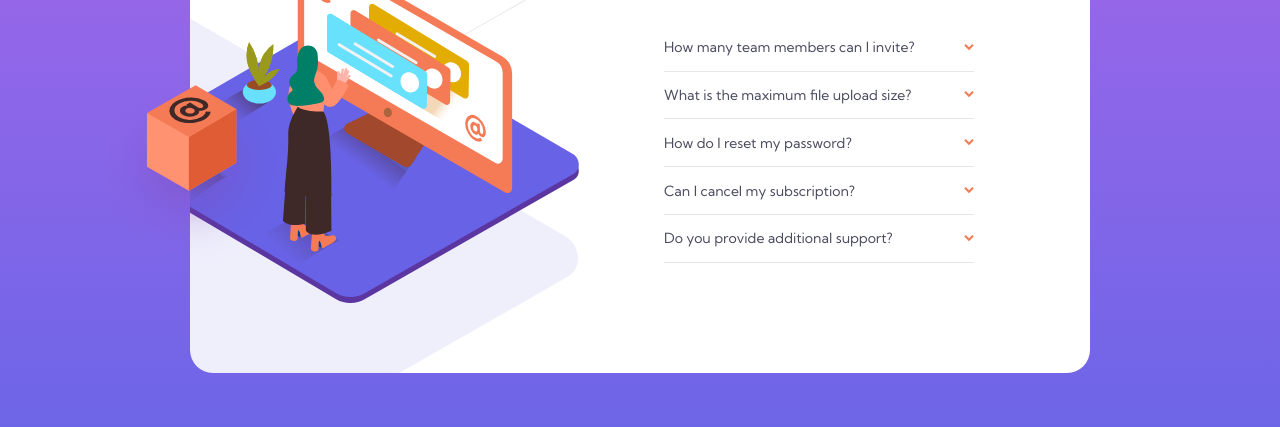
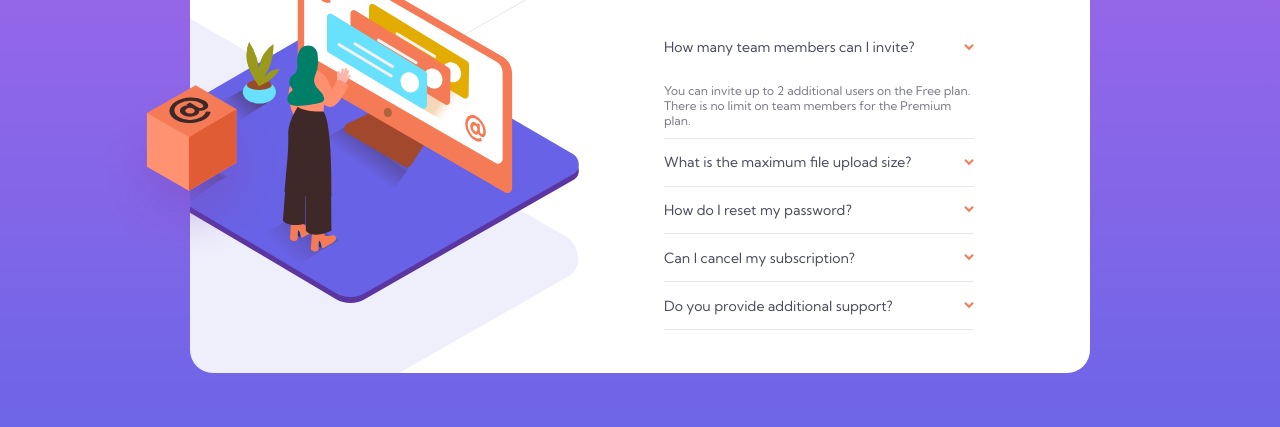
Before and after one commit to marijanagardovic/bonus-2, a plain HTML site: page index.html in a window 1280 px wide. Both pictures are taken after a click on the element "How many team members can I invite?". Shown: the part 277-704 px from the top of the page. Drawn offline with Linux system fonts and the light colour scheme.

Commit message:
added style for active questions

```diff
--- a/index.html
+++ b/index.html
@@ -18,7 +18,7 @@
         <div class="card-body">
             <h1 class="title">FAQ</h1>
             <div class="questions">
-                <div class="question-answer">
+                <div class="questionanswer">
                     <div class="question">
                         <h3 class="question-title">How many team members can I invite?</h3>
                         <img src="images/icon-arrow-down.svg" alt="arrow">
@@ -27,7 +27,7 @@
                         <p>You can invite up to 2 additional users on the Free plan. There is no limit on team members for the Premium plan. </p>
                     </div>
                 </div>
-                <div class="question-answer">
+                <div class="questionanswer">
                     <div class="question">
                         <h3 class="question-title">What is the maximum file upload size?</h3>
                         <img src="images/icon-arrow-down.svg" alt="arrow">
@@ -36,7 +36,7 @@
                         <p>No more than 2GB. All files in your account must fit your allotted storage space. </p>
                     </div>
                 </div>
-                <div class="question-answer">
+                <div class="questionanswer">
                     <div class="question">
                         <h3 class="question-title">How do I reset my password?</h3>
                         <img src="images/icon-arrow-down.svg" alt="arrow">
@@ -45,7 +45,7 @@
                         <p>Click “Forgot password” from the login page or “Change password” from your profile page. A reset link will be emailed to you.</p>
                     </div>
                 </div>
-                <div class="question-answer">
+                <div class="questionanswer">
                     <div class="question">
                         <h3 class="question-title">Can I cancel my subscription?</h3>
                         <img src="images/icon-arrow-down.svg" alt="arrow">
@@ -54,7 +54,7 @@
                         <p>Yes! Send us a message and we’ll process your request no questions asked.</p>
                     </div>
                 </div>
-                <div class="question-answer">
+                <div class="questionanswer">
                     <div class="question">
                         <h3 class="question-title">Do you provide additional support?</h3>
                         <img src="images/icon-arrow-down.svg" alt="arrow">
--- a/style.css
+++ b/style.css
@@ -38,13 +38,21 @@ main {
     height: 500px;
     width: 900px;
     display: grid;
-    grid-template-columns: 1fr 1fr; /*390px*/
+    grid-template-columns: 1fr 1fr;
     grid-gap: 3rem;
     border-radius: 23px;
 }
 
 .answer{
-    display: none;
+    max-height: 0;
+    overflow: hidden;
+    transition: max-height 1.4s ease-in-out;
+}
+
+.active > .answer {
+    display: block;
+    padding-bottom: 4.2rem;
+    color: var(--dark-grayish-blue);
 }
 
 .card-body {
@@ -70,7 +78,7 @@ main {
     height: 100%;
 }
 
-.question-answer {
+.questionanswer {
     border-bottom: 1px solid var(--light-grayish-blue);
     width: 310px;
 }
@@ -80,6 +88,15 @@ main {
     justify-content: space-between;
     cursor: pointer;
     transition: 0.2s;
+}
+
+.question-title:hover {
+    color: var(--soft-red);
+}
+
+.questin.active img {
+    transform: rotate(180deg);
+    transition: all 0.3s ease-in-out;
 }
 
 .question img {
```
